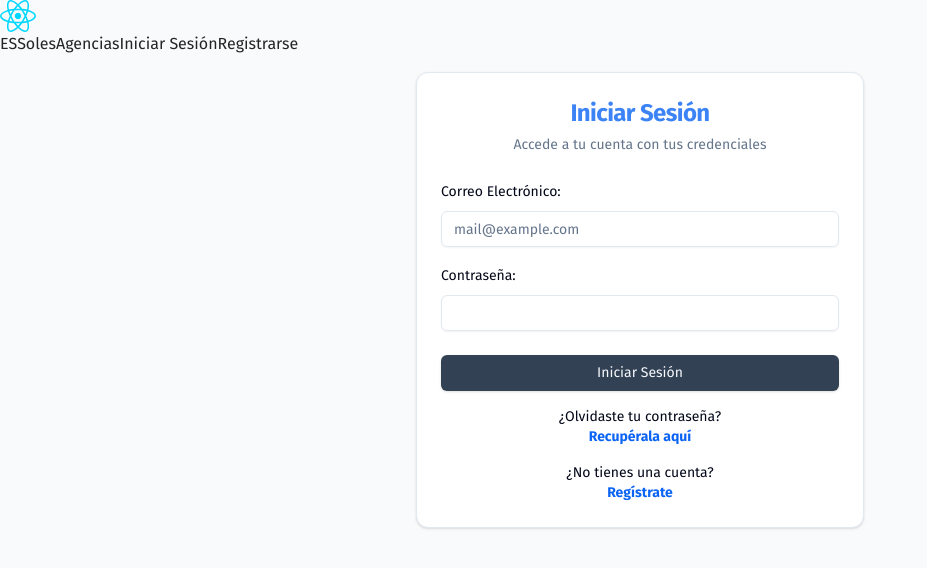
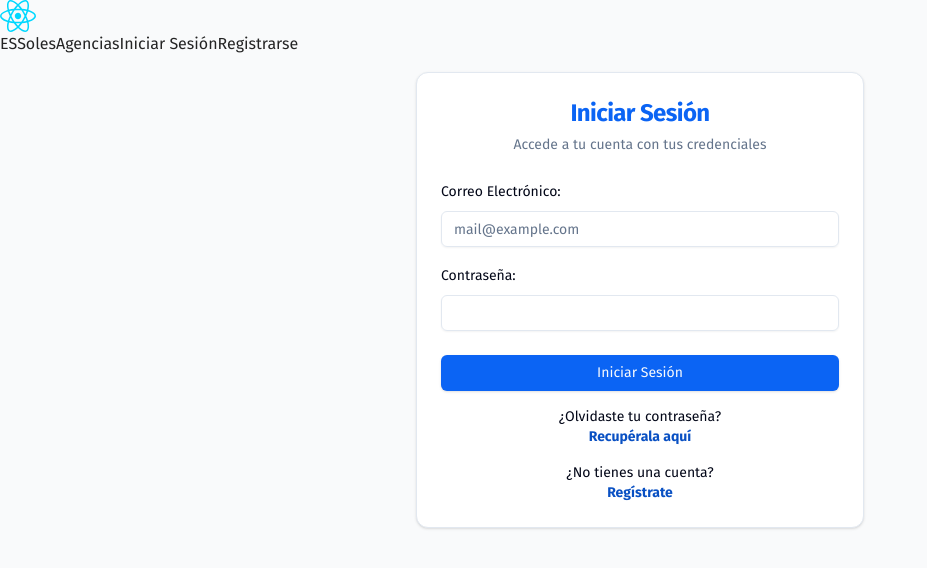
Before and after one commit to heblopez/front-explora-peru, a React (Vite) app: page /login in a window 1280 px wide. Shown: the top 568 px of the page, without its empty margins (0-927 px from the left). Built offline with nearby package versions, Linux system fonts and the light colour scheme.

Commit message:
chore: :construction: Updated styles for dark mode

```diff
--- a/src/index.css
+++ b/src/index.css
@@ -39,8 +39,8 @@ h6 {
 }
 
 @media (prefers-color-scheme: dark) {
-  :root {
-    background-color: #242424;
+  #root {
+    background-color: #01040e;
     color: #ffffff;
   }
 }
--- a/src/pages/Login.tsx
+++ b/src/pages/Login.tsx
@@ -15,7 +15,7 @@ export default function Login() {
     <main className='flex justify-center p-4'>
       <Card className='w-full max-w-md'>
         <CardHeader>
-          <CardTitle className='text-2xl font-bold text-center text-primary'>
+          <CardTitle className='text-2xl font-bold text-center text-primary dark:text-slate-50'>
             Iniciar Sesión
           </CardTitle>
           <CardDescription className='text-center'>
@@ -52,14 +52,14 @@ export default function Login() {
           </form>
         </CardContent>
         <CardFooter className='flex flex-col space-y-4'>
-          <Button className='w-full bg-slate-700 hover:bg-primary-darker'>
+          <Button className='w-full bg-primary dark:bg-primary-light hover:bg-primary-dark hover:dark:bg-primary-lighter'>
             Iniciar Sesión
           </Button>
           <div className='text-sm text-center'>
             ¿Olvidaste tu contraseña? <br />
             <Link
               to='#'
-              className='text-primary-dark font-bold hover:underline'
+              className='text-primary-dark font-bold hover:underline dark:text-primary-light'
             >
               Recupérala aquí
             </Link>
@@ -68,7 +68,7 @@ export default function Login() {
             ¿No tienes una cuenta? <br />
             <Link
               to='/register'
-              className='text-primary-dark font-bold hover:underline'
+              className='text-primary-dark font-bold hover:underline dark:text-primary-light'
             >
               Regístrate
             </Link>
--- a/tailwind.config.js
+++ b/tailwind.config.js
@@ -1,15 +1,15 @@
 /** @type {import('tailwindcss').Config} */
 export default {
   content: ['./index.html', './src/**/*.{js,ts,jsx,tsx}'],
-  darkMode: ['class'],
+  darkMode: ['media'],
   theme: {
     extend: {
       colors: {
-        primary: 'hsl(217, 91%, 60%)',
-        'primary-lighter': 'hsl(217, 91%, 80%)',
+        primary: 'hsl(217, 91%, 50%)',
+        'primary-lighter': 'hsl(217, 91%, 90%)',
         'primary-light': 'hsl(217, 91%, 70%)',
-        'primary-dark': 'hsl(217, 91%, 50%)',
-        'primary-darker': 'hsl(217, 91%, 40%)',
+        'primary-dark': 'hsl(217, 91%, 40%)',
+        'primary-darker': 'hsl(217, 91%, 30%)',
         accent: 'hsl(37, 91%, 60%)',
         secondary: 'hsl(0, 0%, 95%)',
         success: 'hsl(145, 63%, 49%)',
```
